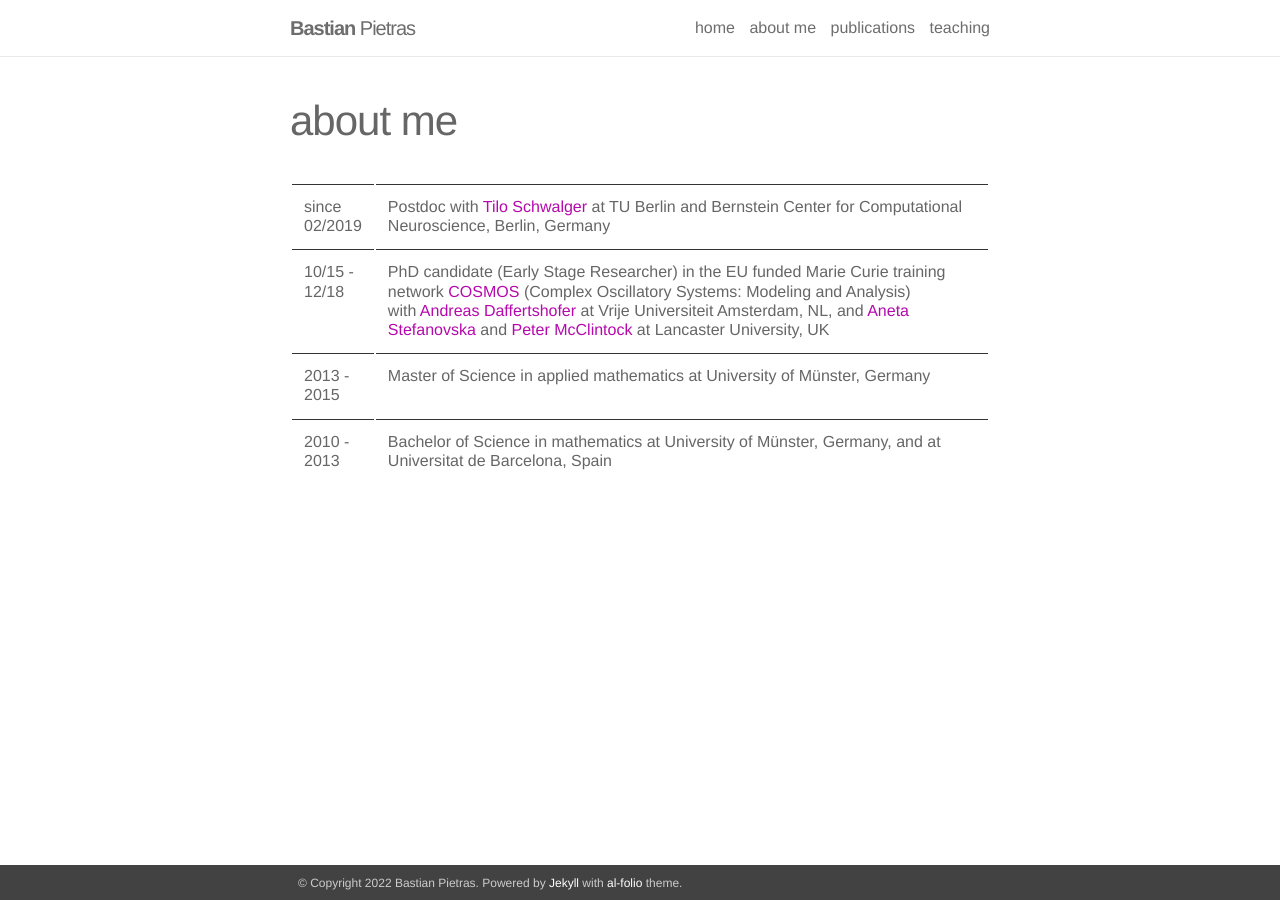
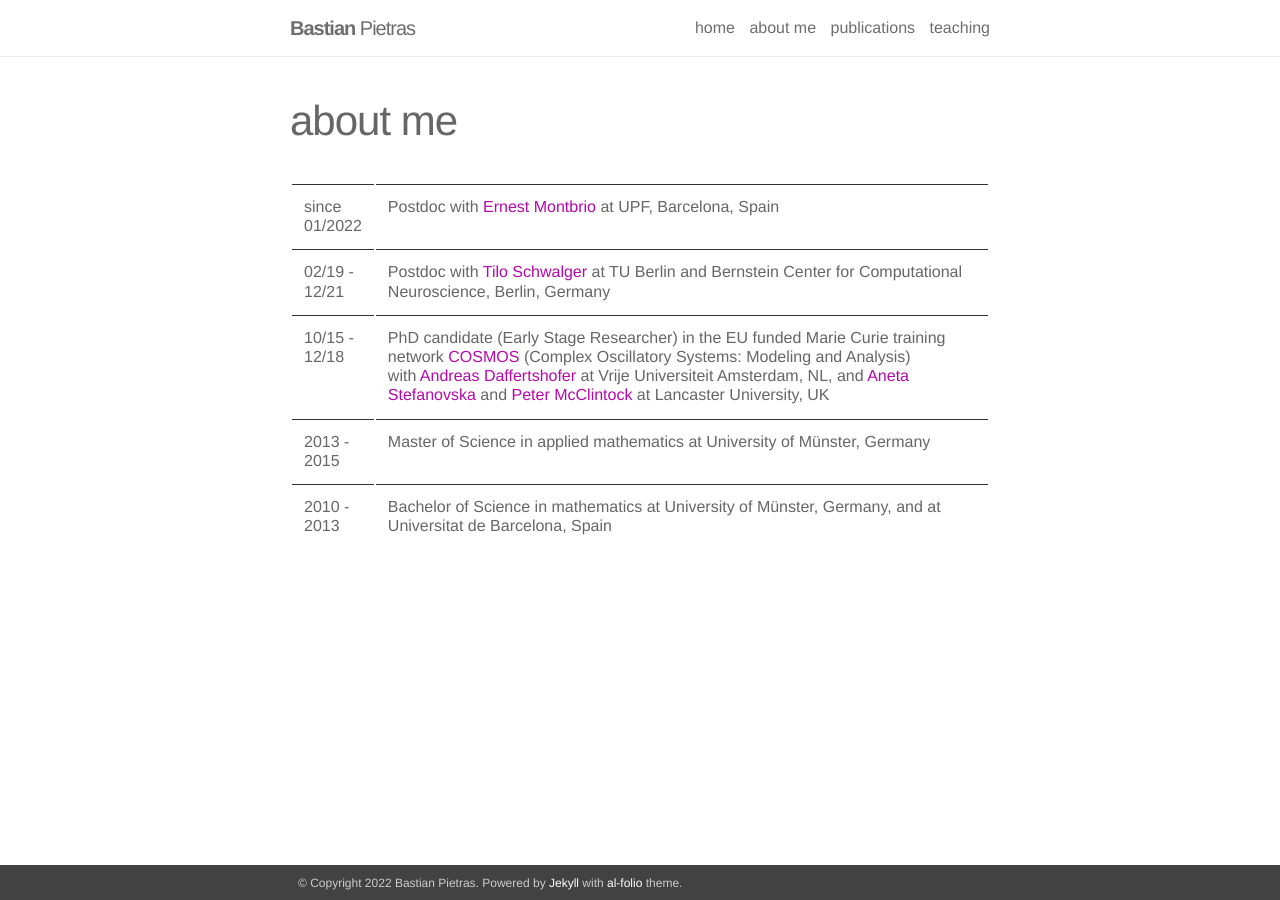
Before and after one commit to BastianPietras/bastianpietras.github.io, a Jekyll site: the page built from _pages/about_me.md, in a window 1280 px wide. Built offline with Jekyll 4.4.1, drawn with Linux system fonts in a browser that asks for light colours.

Commit message:
Update about_me.md

```diff
--- a/_pages/about_me.md
+++ b/_pages/about_me.md
@@ -7,7 +7,11 @@ title: about me
 
 <table class="tg">
   <tr>
-    <td> since <br/>  02/2019  </td>
+    <td> since <br/>  01/2022  </td>
+    <td>Postdoc with <a href="https://www.upf.edu/web/ernest-montbrio" target="_self">Ernest Montbrio</a> at UPF, Barcelona, Spain</td>
+  </tr>
+  <tr>
+    <td>02/19 -<br/>12/21</td>
     <td>Postdoc with <a href="http://page.math.tu-berlin.de/~schwalge/" target="_self">Tilo Schwalger</a> at TU Berlin and Bernstein Center for Computational Neuroscience, Berlin, Germany</td>
   </tr>
   <tr>
```
